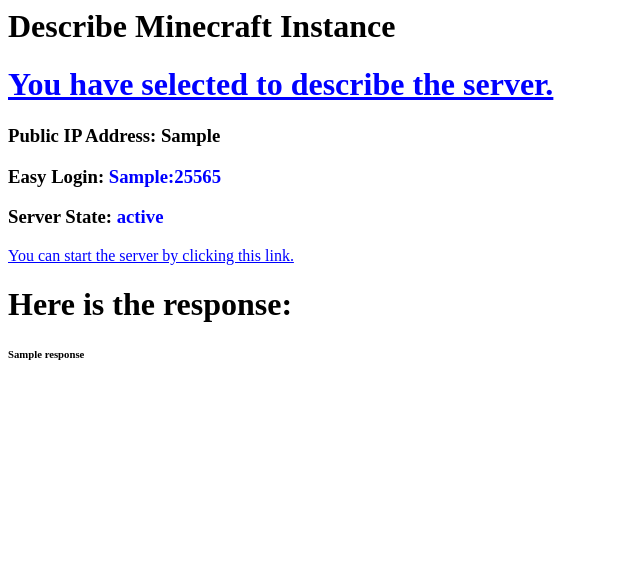
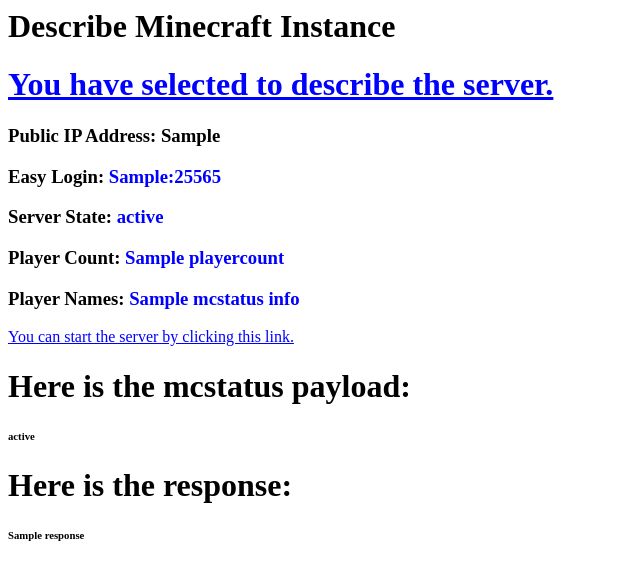
Before and after one commit to robbintt/minecraft-ec2-launcher, a Flask app: template templates/describe_details.html in a window 1280 px wide. Shown: the top 580 px of the page, without its empty margins (0-640 px from the left). Run offline with Flask 2, Linux system fonts and the light colour scheme; the template is opened without the code that fills it: most values are stand-ins (such as "Sample title", 1, 10 or a date in 2020).

Commit message:
Got player names to list in describe template.

```diff
--- a/main.py
+++ b/main.py
@@ -14,6 +14,7 @@ from flask import Flask, render_template, redirect, flash, url_for
 import boto3  # apparently not necessary to put this in a venv in lambda
 from botocore.exceptions import ClientError
 from datetime import date, datetime
+from mcstatus import MinecraftServer
 
 app = Flask(__name__)
 
@@ -164,6 +165,29 @@ def start_ec2_instance():
         print("Added a new instance: {}".format(new_instance_id))
 
 
+def get_mcstatus(server_ip, server_port='25565'):
+    ''' Format this information to be consumed in a template
+    '''
+    server_info = dict()
+    try:
+        server = MinecraftServer.lookup(f"{server_ip}:{server_port}")
+        status = server.status(retries=1)
+        server_info['playercount'] = status.players.online
+        server_info['latency'] = status.latency
+        # see mcstatus cli for example
+        if status.players.sample is not None:
+            server_info['player_names'] = ", ".join([player.name for player in status.players.sample])
+        #query = server.query()
+        #server_info['player_names'] = query.players.names
+        # ping = server.ping() same as reported in status.latency
+
+    except Exception as e:
+        print(f"Exception: {repr(e)}")
+        pass
+
+    return server_info
+
+
 @app.route('/start/', methods=["GET", "POST"])
 def start_webpage():
     ''' start the ec2 instance on page load if one isn't already started
@@ -191,11 +215,14 @@ def describe_webpage():
     except Exception as e:
         print('Describe failed. Details: {}'.format(e))
 
+    mcstatus_info = get_mcstatus(instance_details['public_ip'])
+
     return render_template(
         'describe_details.html',
         public_ip=instance_details['public_ip'],
         state=instance_details['state'],
-        response=instance_details
+        response=instance_details,
+        mcstatus_info=mcstatus_info
         )
 
 
--- a/requirements.txt
+++ b/requirements.txt
@@ -5,6 +5,8 @@ certifi==2020.4.5.1
 cfn-flip==1.2.2
 chardet==3.0.4
 click==7.1.1
+dnspython==1.15.0
+dnspython3==1.15.0
 docutils==0.15.2
 durationpy==0.5
 Flask==1.1.2
@@ -17,6 +19,7 @@ jmespath==0.9.5
 kappa==0.6.0
 lambda-packages==0.20.0
 MarkupSafe==1.1.1
+mcstatus==3.1.0
 pip-tools==4.5.1
 placebo==0.9.0
 python-dateutil==2.6.1
--- a/templates/describe_details.html
+++ b/templates/describe_details.html
@@ -29,6 +29,10 @@
 
 <h3>Server State: <span class="bluetext">{% if state %} {{ state }} {% else %} uncertain {% endif %} </span></h3>
 
+<h3>Player Count: <span class="bluetext">{% if mcstatus_info %} {{ mcstatus_info['playercount'] }} {% else %} uncertain {% endif %} </span></h3>
+
+<h3>Player Names: <span class="bluetext">{% if mcstatus_info %} {{ mcstatus_info['player_names'] }} {% else %} uncertain {% endif %} </span></h3>
+
 
 <!-- stop is now turned off
 <div class="padding">
@@ -40,5 +44,8 @@
   <a class="bluetext" href="/start/">You can start the server by clicking this link.</a>
 </div>
 
+<h1>Here is the mcstatus payload:</h1>
+<h6>{{ mcstatus_info }}</h6>
+
 <h1>Here is the response:</h1>
 <h6>{{ response }}</h6>
```
